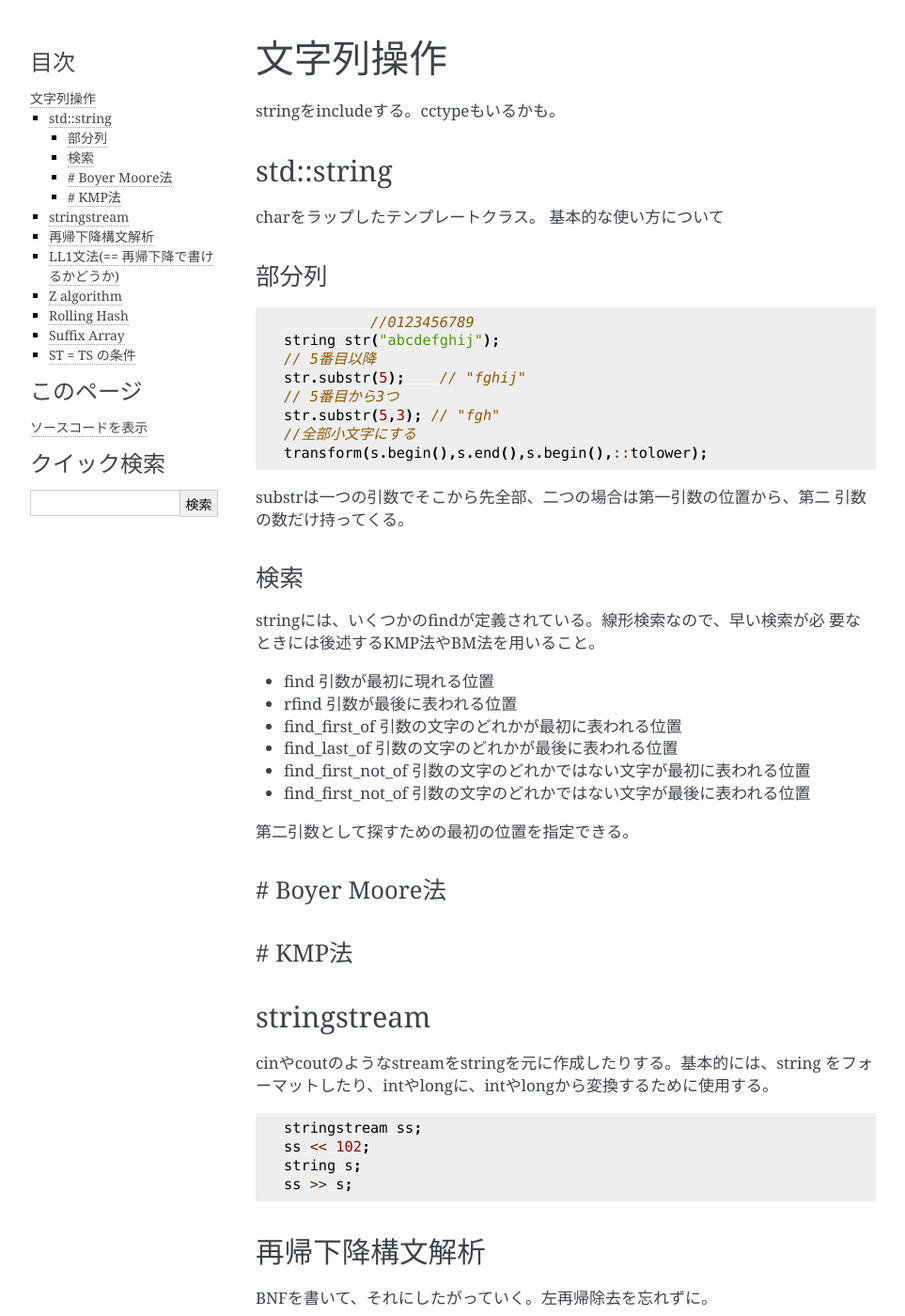
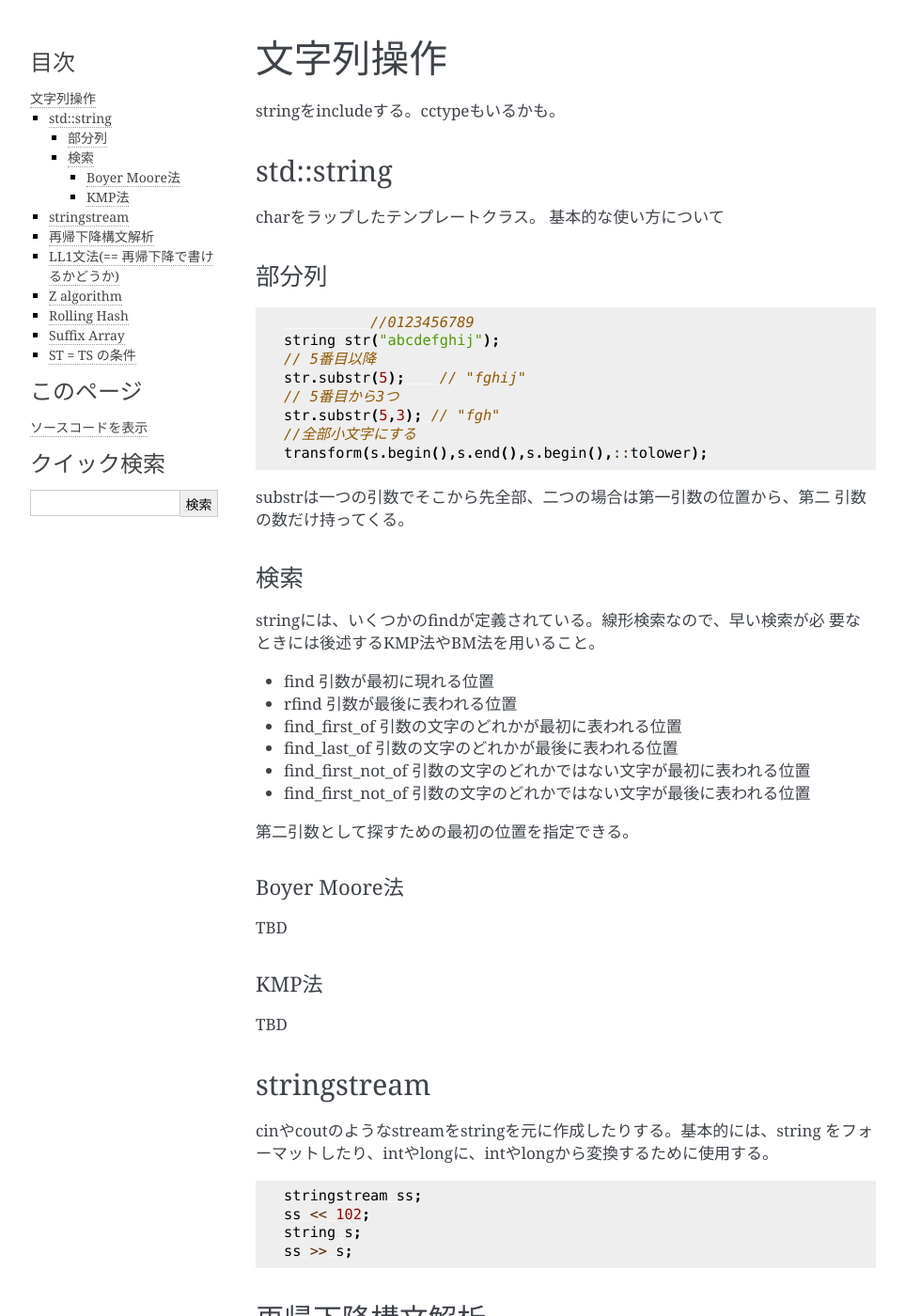
Before and after one commit to tomoki/AlgoLib, a Sphinx documentation site: the page built from source/string.rst, in a window 1280 px wide and 1400 px high. Shown: the whole window at 94% size, without its empty margins (148-1111 px from the left). Built offline with Sphinx 7.4.7, drawn with Linux system fonts in a browser that asks for light colours.

Commit message:
Fix string

```diff
--- a/source/string.rst
+++ b/source/string.rst
@@ -49,13 +49,15 @@ stringには、いくつかのfindが定義されている。線形検索なの
 
 第二引数として探すための最初の位置を指定できる。
 
-# Boyer Moore法
-====================
+Boyer Moore法
+------------------
 
+TBD
 
-# KMP法
-====================
+KMP法
+--------------------
 
+TBD
 
 *********************
 stringstream
```
